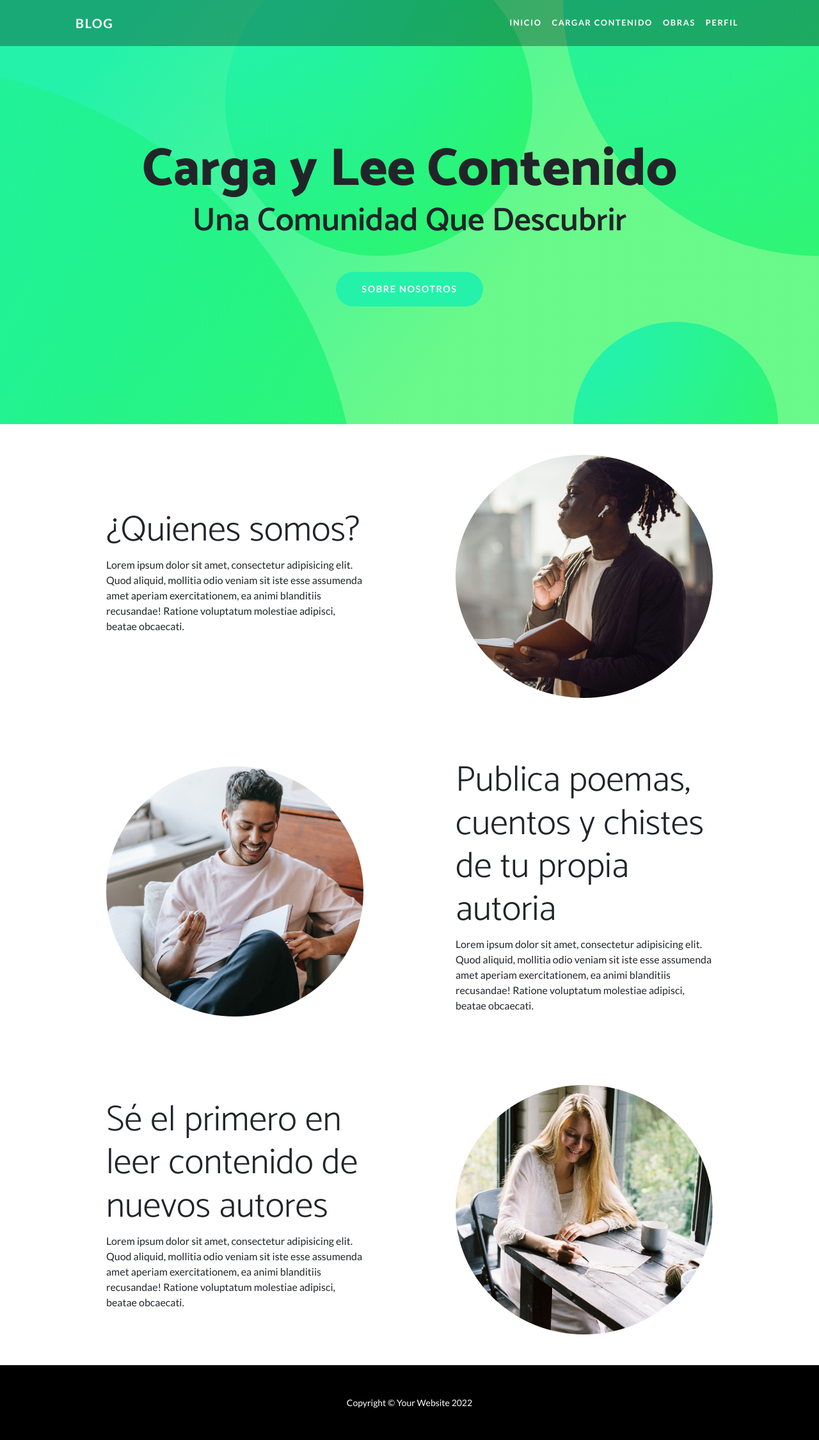
After one commit to maluaz01/blog-de-codo-a-codo, a Django app: page /inicio/ in a window 1280 px wide. The commit adds this page. Shown: the whole page at 64% size. Run offline with Django 3.2, Linux system fonts and the light colour scheme; some libraries are stand-ins or nearby versions.

Commit message:
Subo primer version del front

```diff
--- /dev/null
+++ b/blog/static/blog/css/styles.css
@@ -0,0 +1,192 @@
+
+:root{
+    --bs-font-sans-serif: system-ui, -apple-system, "Segoe UI", Roboto, "Helvetica Neue", Arial, "Noto Sans", "Liberation Sans", sans-serif, "Apple Color Emoji", "Segoe UI Emoji", "Segoe UI Symbol", "Noto Color Emoji";
+    --bs-font-monospace: SFMono-Regular, Menlo, Monaco, Consolas, "Liberation Mono", "Courier New", monospace;
+    --bs-gradient: linear-gradient(180deg, rgba(255, 255, 255, 0.15), rgba(255, 255, 255, 0));
+    --bs-body-font-family: Lato, -apple-system, BlinkMacSystemFont, Segoe UI, Roboto, Helvetica Neue, Arial, sans-serif, Apple Color Emoji, Segoe UI Emoji, Segoe UI Symbol, Noto Color Emoji;
+    --bs-body-font-size: 1rem;
+    --bs-body-font-weight: 400;
+    --bs-body-line-height: 1.5; }
+
+
+body {
+  margin: 0;
+  font-family: var(--bs-body-font-family);
+  font-size: var(--bs-body-font-size);
+  font-weight: var(--bs-body-font-weight);
+  line-height: var(--bs-body-line-height);
+  text-align: var(--bs-body-text-align);
+}
+
+nav.navbar {
+    background-color: rgba(0, 0, 0, 0.3);
+    text-transform: uppercase;
+    font-size: 0.8rem;
+    font-weight: 700;
+    letter-spacing: 0.1rem;
+    padding-top: 1rem;
+    padding-bottom: 1rem;
+}
+
+.nav-link{
+    display: inline-block;
+    margin-block: 2px;
+    text-decoration: none;
+    color: #fff;
+    position: relative;
+
+}
+
+.nav-link:hover {
+    color: rgb(210, 254, 162);
+}
+
+.nav-link.active{
+    color: rgb(210, 254, 162) !important;
+}
+
+header.masthead {
+    position: relative;
+    overflow: hidden;
+    padding-top: calc(9rem + 72px);
+    padding-bottom: 11.5rem;
+    background: linear-gradient( 128.1deg,  rgba(36,242,170,1) 12.4%, rgba(18,245,71,0.63) 62.4% );
+    background-repeat: no-repeat;
+    background-position: center center;
+    background-attachment: scroll;
+    background-size: cover;
+}
+
+h1{
+    font-size: calc(4rem + 1.5vw);
+    margin-top: 0;
+    margin-bottom: 0.5rem;
+    font-family: "Catamaran", -apple-system, BlinkMacSystemFont, "Segoe UI", Roboto, "Helvetica Neue", Arial, sans-serif, "Apple Color Emoji", "Segoe UI Emoji", "Segoe UI Symbol", "Noto Color Emoji";
+    font-weight: 800;
+    line-height: 1.2;
+    color: #212529;
+}
+
+h2{
+    font-size: calc(2rem + 1.5vw);
+    margin-top: 0;
+    margin-bottom: 0.5rem;
+    font-family: "Catamaran", -apple-system, BlinkMacSystemFont, "Segoe UI", Roboto, "Helvetica Neue", Arial, sans-serif, "Apple Color Emoji", "Segoe UI Emoji", "Segoe UI Symbol", "Noto Color Emoji";
+    font-weight: 600;
+    line-height: 1.2;
+    color: #212529;
+}
+header.masthead .masthead-content {
+    z-index: 1;
+    position: relative;
+}
+
+header.masthead .bg-circle {
+    z-index: 0;
+    position: absolute;
+    border-radius: 100%;
+    /* background: linear-gradient(0deg,rgba(36,242,170,1) 12.4%, rgba(18,245,71,0.63) 62.4% ); */
+
+    background: radial-gradient(at top left,rgba(36,242,170,1)20%, rgba(18,245,71,0.63) );
+
+}
+header.masthead .bg-circle-1 {
+    height: 90rem;
+    width: 90rem;
+    bottom: -55rem;
+    left: -55rem;
+
+}
+header.masthead .bg-circle-2 {
+    height: 50rem;
+    width: 50rem;
+    top: -25rem;
+    right: -25rem;
+}
+header.masthead .bg-circle-3 {
+    height: 20rem;
+    width: 20rem;
+    bottom: -10rem;
+    right: 5%;
+}
+header.masthead .bg-circle-4 {
+    height: 30rem;
+    width: 30rem;
+    top: -5rem;
+    right: 35%;
+}
+
+.rounded-pill {
+    border-radius: 50rem !important;
+}
+.btn-xl{
+    text-transform: uppercase;
+    padding: 1rem 2.5rem;
+    font-size: 0.9rem;
+    font-weight: 700;
+    letter-spacing: 0.1rem;
+    background-color: rgba(36,242,170,1);
+    border: none;
+}
+.btn-xl:hover{
+    color: rgba(36,242,170,1);
+    background-color:#fff;
+}
+
+
+/* Cargar.html */
+
+.formulario-carga{
+    justify-content: center !important;
+}
+
+
+/* ver_contenido.html */
+
+.selec-categoria{
+    margin-top: 6rem !important;
+}
+
+.cards-container{
+    margin: calc(1rem + 72px);;
+}
+
+.titulo-card, .autor-card{
+    text-align: center;
+}
+
+.boton-cards, .boton-cargar{
+    text-transform: uppercase;
+    padding: 0.5rem 1.1rem;
+    font-weight: 700;
+    color: #fff;
+    letter-spacing: 0.1rem;
+    background-color: rgba(36,242,170,1);
+    border-radius: 50rem ;
+    border: 1px solid rgba(36,242,170,1) !important;
+}
+
+.boton-card-grande{
+    text-transform: uppercase;
+    padding: 1rem 2.5rem;
+    font-size: 0.9rem;
+    font-weight: 700;
+    letter-spacing: 0.1rem;
+    background-color: rgba(36,242,170,1);
+    border-radius: 50rem ;
+    border: 1px solid rgba(36,242,170,1) !important;
+}
+.boton-card-grande:hover, .boton-cards:hover, .boton-cargar:hover{
+    color: rgba(36,242,170,1);
+    background-color:#fff;
+    border: 1px solid rgba(36,242,170,1) !important;
+
+}
+
+
+/* footer */
+
+/* footer{
+    background: linear-gradient( 128.1deg,  rgba(36,242,170,1) 12.4%, rgba(18,245,71,0.63) 110% );
+    background-color:  #24F38B
+} */
--- /dev/null
+++ b/blog/templates/blog/base1.html
@@ -0,0 +1,66 @@
+<!DOCTYPE html>
+<html lang="en">
+<head>
+    <meta charset="UTF-8">
+    <meta http-equiv="X-UA-Compatible" content="IE=edge">
+    <meta name="viewport" content="width=device-width, initial-scale=1.0">
+    <title>{% block titulo %}Inicio {% endblock titulo %}</title>
+    <link rel="preconnect" href="https://fonts.googleapis.com">
+    <link rel="preconnect" href="https://fonts.gstatic.com" crossorigin>
+    <link href="https://fonts.googleapis.com/css?family=Catamaran:100,200,300,400,500,600,700,800,900" rel="stylesheet" />
+        <link href="https://fonts.googleapis.com/css?family=Lato:100,100i,300,300i,400,400i,700,700i,900,900i" rel="stylesheet" />
+
+    <script src="https://kit.fontawesome.com/3682b977b2.js" crossorigin="anonymous"></script>
+
+    <link href="https://cdn.jsdelivr.net/npm/bootstrap@5.2.0/dist/css/bootstrap.min.css" rel="stylesheet"
+    integrity="sha384-gH2yIJqKdNHPEq0n4Mqa/HGKIhSkIHeL5AyhkYV8i59U5AR6csBvApHHNl/vI1Bx" crossorigin="anonymous">
+
+        {% load static %}
+        <link rel="stylesheet" href="{% static '/blog/css/styles.css'%}?v={% now 'U' %}">
+
+
+    {% block css %}{% endblock css %}
+</head>
+<body>
+
+
+<header>
+
+    <nav class="navbar navbar-expand-lg navbar-dark  fixed-top ">
+        <div class="container px-5">
+            <a class="navbar-brand" href="{% url 'inicio' %}">Blog</a>
+            <button class="navbar-toggler" type="button" data-bs-toggle="collapse" data-bs-target="#navbarSupportedContent" aria-controls="navbarSupportedContent" aria-expanded="false" aria-label="Toggle navigation"><span class="navbar-toggler-icon"></span></button>
+            <div class="collapse navbar-collapse" id="navbarSupportedContent">
+                <ul class="navbar-nav ms-auto mb-2 mb-lg-0">
+                    <li class="nav-item"><a class="nav-link" aria-current="page" href="{% url 'inicio' %}">Inicio</a></li>
+                    <li class="nav-item"><a class="nav-link" href="{% url 'cargar' %}">Cargar contenido</a></li>
+                    <li class="nav-item"><a class="nav-link" href="{% url 'contenido' %}">Obras</a></li>
+                    <li class="nav-item"><a class="nav-link" href="{% url 'perfil' %}">Perfil</a></li>
+                </ul>
+            </div>
+        </div>
+    </nav>
+
+        {% block header %}
+
+        {% endblock header%}
+
+</header>
+    <!-- <main class="flex-shrink-0"> -->
+        {% block contenido %}
+        {% endblock contenido %}
+    <!-- </main> -->
+
+
+    <footer class="py-5 bg-black">
+        <div class="container px-5"><p class="m-0 text-center text-white small">Copyright &copy; Your Website 2022</p></div>
+    </footer>
+
+    <script src="https://cdn.jsdelivr.net/npm/bootstrap@5.2.0/dist/js/bootstrap.bundle.min.js"
+    integrity="sha384-A3rJD856KowSb7dwlZdYEkO39Gagi7vIsF0jrRAoQmDKKtQBHUuLZ9AsSv4jD4Xa"
+    crossorigin="anonymous"></script>
+
+
+    {% block javascript %}{% endblock javascript %}
+</body>
+</html>
--- a/blog/templates/blog/cargar.html
+++ b/blog/templates/blog/cargar.html
@@ -1,4 +1,4 @@
-{% extends './base_0.html' %}
+{% extends './base1.html' %}
 
 {% block titulo %}Cargar contenido{% endblock titulo %}
 
@@ -18,7 +18,7 @@
         </div>
 
 
-        <div class="row">
+        <div class="row formulario-carga">
         <!--Grid column-->
             <div class="col-md-6 mb-md-0 mb-6">
 
@@ -45,7 +45,7 @@
                     </div>
 
                     <div class="text-center text-md-left mt-3">
-                        <button class="btn btn-secondary" type="submit">Cargar</button>
+                        <button class="btn btn-secondary boton-cargar" type="submit">Cargar</button>
                     </div>
                 </form>
                 <div class="status"></div>
--- /dev/null
+++ b/blog/templates/blog/index.html
@@ -0,0 +1,71 @@
+{% extends './base1.html' %}
+
+{% block titulo %}Inicio{% endblock %}
+
+{% load static %}
+
+{% block header %}
+<header class="masthead text-center text-white">
+    <div class="masthead-content">
+        <div class="container px-5">
+            <h1 class="masthead-heading mb-0">Carga y Lee Contenido</h1>
+            <h2 class="masthead-subheading mb-0">Una Comunidad Que Descubrir</h2>
+            <a class="btn btn-primary btn-xl rounded-pill mt-5" href="#scroll">Sobre Nosotros</a>
+        </div>
+    </div>
+    <div class="bg-circle-1 bg-circle"></div>
+    <div class="bg-circle-2 bg-circle"></div>
+    <div class="bg-circle-3 bg-circle"></div>
+    <div class="bg-circle-4 bg-circle"></div>
+{% endblock header %}
+<!-- Content section 1-->
+{% block contenido %}
+
+<section id="scroll">
+    <div class="container px-5">
+        <div class="row gx-5 align-items-center">
+            <div class="col-lg-6 order-lg-2">
+                <div class="p-5"><img class="img-fluid rounded-circle" src="/static/assets/imagenes/5.jpg" alt="..." /></div>
+            </div>
+            <div class="col-lg-6 order-lg-1">
+                <div class="p-5">
+                    <h2 class="display-4">¿Quienes somos?</h2>
+                    <p>Lorem ipsum dolor sit amet, consectetur adipisicing elit. Quod aliquid, mollitia odio veniam sit iste esse assumenda amet aperiam exercitationem, ea animi blanditiis recusandae! Ratione voluptatum molestiae adipisci, beatae obcaecati.</p>
+                </div>
+            </div>
+        </div>
+    </div>
+</section>
+<!-- Content section 2-->
+<section>
+    <div class="container px-5">
+        <div class="row gx-5 align-items-center">
+            <div class="col-lg-6">
+                <div class="p-5"><img class="img-fluid rounded-circle" src="/static/assets/imagenes/4.jpg" alt="..." /></div>
+            </div>
+            <div class="col-lg-6">
+                <div class="p-5">
+                    <h2 class="display-4">Publica poemas, cuentos y chistes de tu propia autoria</h2>
+                    <p>Lorem ipsum dolor sit amet, consectetur adipisicing elit. Quod aliquid, mollitia odio veniam sit iste esse assumenda amet aperiam exercitationem, ea animi blanditiis recusandae! Ratione voluptatum molestiae adipisci, beatae obcaecati.</p>
+                </div>
+            </div>
+        </div>
+    </div>
+</section>
+<!-- Content section 3-->
+<section>
+    <div class="container px-5">
+        <div class="row gx-5 align-items-center">
+            <div class="col-lg-6 order-lg-2">
+                <div class="p-5"><img class="img-fluid rounded-circle" src="/static/assets/imagenes/3.jpg" alt="..." /></div>
+            </div>
+            <div class="col-lg-6 order-lg-1">
+                <div class="p-5">
+                    <h2 class="display-4">Sé el primero en leer contenido de nuevos autores</h2>
+                    <p>Lorem ipsum dolor sit amet, consectetur adipisicing elit. Quod aliquid, mollitia odio veniam sit iste esse assumenda amet aperiam exercitationem, ea animi blanditiis recusandae! Ratione voluptatum molestiae adipisci, beatae obcaecati.</p>
+                </div>
+            </div>
+        </div>
+    </div>
+</section>
+{% endblock contenido %}
--- a/blog/urls.py
+++ b/blog/urls.py
@@ -2,7 +2,12 @@ from django.urls import path
 from . import views
 
 urlpatterns = [
+    path('inicio/', views.inicio, name='inicio'),
     path('', views.lista_de_post, name='lista_de_post'),
     path('juego/', views.juego, name='juego'),
     path('cargar/', views.cargar, name='cargar'),
+    path('ver_contenido/', views.ver_contenido, name='contenido'),
+    path('perfil/', views.perfil, name='perfil'),
+
+
 ]
--- a/blog/views.py
+++ b/blog/views.py
@@ -9,6 +9,75 @@ from django.urls import reverse
 from django.template import loader
 from blog.forms import ContenidoForm
 from django.contrib import messages
+
+
+def inicio(request):
+    return render(request, 'blog/index.html', {})
+
+def ver_contenido(request):
+    lista_posts = [
+        {
+            'titulo':'Titulo',
+            'autor':'Autor',
+            'categoria':'Categoria',
+            'contenido':'Contenido'
+        },
+        {
+            'titulo':'Titulo',
+            'autor':'Autor',
+            'categoria':'Categoria',
+            'contenido':'Contenido'
+        },
+         {
+            'titulo':'Titulo',
+            'autor':'Autor',
+            'categoria':'Categoria',
+            'contenido':'Contenido'
+        },
+         {
+            'titulo':'Titulo',
+            'autor':'Autor',
+            'categoria':'Categoria',
+            'contenido':'Contenido'
+        },
+         {
+            'titulo':'Titulo',
+            'autor':'Autor',
+            'categoria':'Categoria',
+            'contenido':'Contenido'
+        },
+          {
+            'titulo':'Titulo',
+            'autor':'Autor',
+            'categoria':'Categoria',
+            'contenido':'Contenido'
+        },
+         {
+            'titulo':'Titulo',
+            'autor':'Autor',
+            'categoria':'Categoria',
+            'contenido':'Contenido'
+        },
+         {
+            'titulo':'Titulo',
+            'autor':'Autor',
+            'categoria':'Categoria',
+            'contenido':'Contenido'
+        },
+        {
+            'titulo':'Titulo',
+            'autor':'Autor',
+            'categoria':'Categoria',
+            'contenido':'Contenido'
+        },
+
+    ]
+
+    return render(request, 'blog/ver_contenido.html', {'contenidos':lista_posts})
+
+
+def perfil(request):
+    return render(request, 'blog/perfil.html', {})
 
 def lista_de_post(request):
     posts =Post.objects.filter(fecha_de_publicacion__lte=timezone.now()).order_by('fecha_de_publicacion')
```
Also changed, not shown: blog/templates/blog/perfil.html (added, +7 -0 lines), blog/templates/blog/ver_contenido.html (added, +60 -0 lines), blog/static/assets/favicon.ico (added), blog/static/assets/imagenes/1.jpg (added), blog/static/assets/imagenes/3.jpg (added), blog/static/assets/imagenes/4.jpg (added), blog/static/assets/imagenes/5.jpg (added), blog/static/blog/css/blog.css (renamed from blog/static/css/blog.css), 2 other files.
